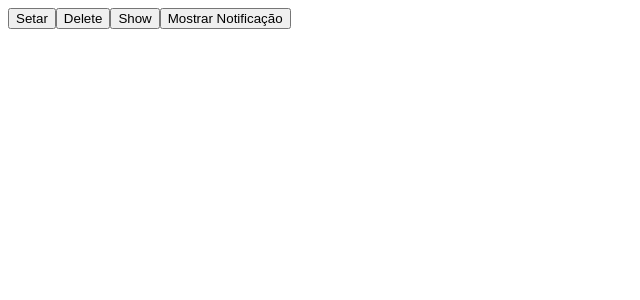
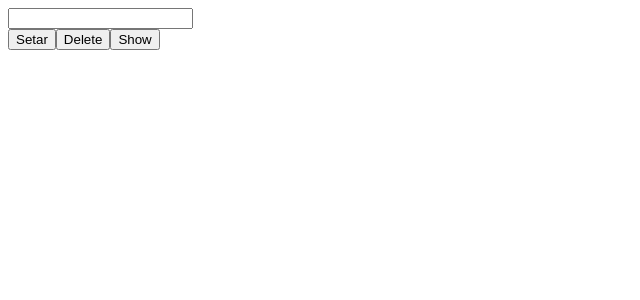
Before and after one commit to RonildoLB/meu-site, an Angular app: page / in a window 1280 px wide. Shown: the top 300 px of the page, without its empty margins (0-640 px from the left). Built offline with nearby package versions, Linux system fonts and the light colour scheme.

Commit message:
Quinto commit

```diff
--- a/src/app/app.component.html
+++ b/src/app/app.component.html
@@ -1,4 +1,8 @@
 <div>
+    <form [formGroup]="form">
+        <input type="text" formControlName="input">
+    </form>
+
     <button (click)="click()">
         Setar
     </button>
@@ -11,8 +15,6 @@
         Show
     </button>
 
-    <button (click)="sendNotification()">Mostrar Notificação</button>
-
     <h1>{{ name }}</h1>
 </div>
 <router-outlet/>
--- a/src/app/app.component.ts
+++ b/src/app/app.component.ts
@@ -1,22 +1,43 @@
 import { Component } from '@angular/core';
 import { RouterOutlet } from '@angular/router';
+import { SwPush, SwUpdate, VersionReadyEvent } from '@angular/service-worker';
+import { FormControl, FormGroup, ReactiveFormsModule, Validators } from '@angular/forms';
 
 @Component({
   selector: 'app-root',
-  imports: [RouterOutlet],
+  imports: [
+    RouterOutlet,
+    ReactiveFormsModule
+  ],
   templateUrl: './app.component.html',
   styleUrl: './app.component.scss'
 })
 export class AppComponent {
+  VAPID_PUBLIC_KEY = 'BIemS3Vptpn5XNP_LSMwI_HP8-pOfg1iDupADEzKHHPmNUpDO6yJUA4_ruiq0r_e2N3mDFlJQujUVHE-S7VOIXo';
   title = 'meu_site'
   name = ""
+  public form!: FormGroup
+
+  constructor(private pushSw: SwPush, private update: SwUpdate) {
+    this.update.versionUpdates.subscribe(event => {
+      if (event.type === 'VERSION_READY') {
+        console.log('Nova versão disponível');
+      }
+    });
+
+    this.pushSw.messages.subscribe(msg => {
+      console.log(JSON.stringify(msg));
+    });
+  }
 
   ngOnInit() {
-    this.requestPermission();
+    this.form = new FormGroup({
+      input: new FormControl(null)
+    });
   }
 
   click() {
-    localStorage.setItem('usuario', 'valor')
+    localStorage.setItem('usuario', this.form.get('input')?.value)
   }
 
   delete() {
@@ -27,28 +48,4 @@ export class AppComponent {
     const usuario = localStorage.getItem('usuario')
     this.name = usuario ?? ''
   }
-
-  requestPermission() {
-    if (typeof window !== 'undefined' && 'Notification' in window) {
-      Notification.requestPermission().then((permission) => {
-        if (permission === 'granted') {
-          console.log('Permissão concedida para notificações');
-        }
-      });
-    }
-  }
-
-  showNotification(title: string, options?: NotificationOptions) {
-    if (typeof window !== 'undefined' && 'Notification' in window && Notification.permission === 'granted') {
-      new Notification(title, options);
-    } else {
-      console.warn('Notificações não permitidas ou não suportadas pelo navegador.');
-    }
-  }
-
-  sendNotification() {
-    this.showNotification('Notificação Ativada!', {
-      body: 'Essa é uma notificação do seu app Angular 🚀'
-    });
-  }
 }
```
